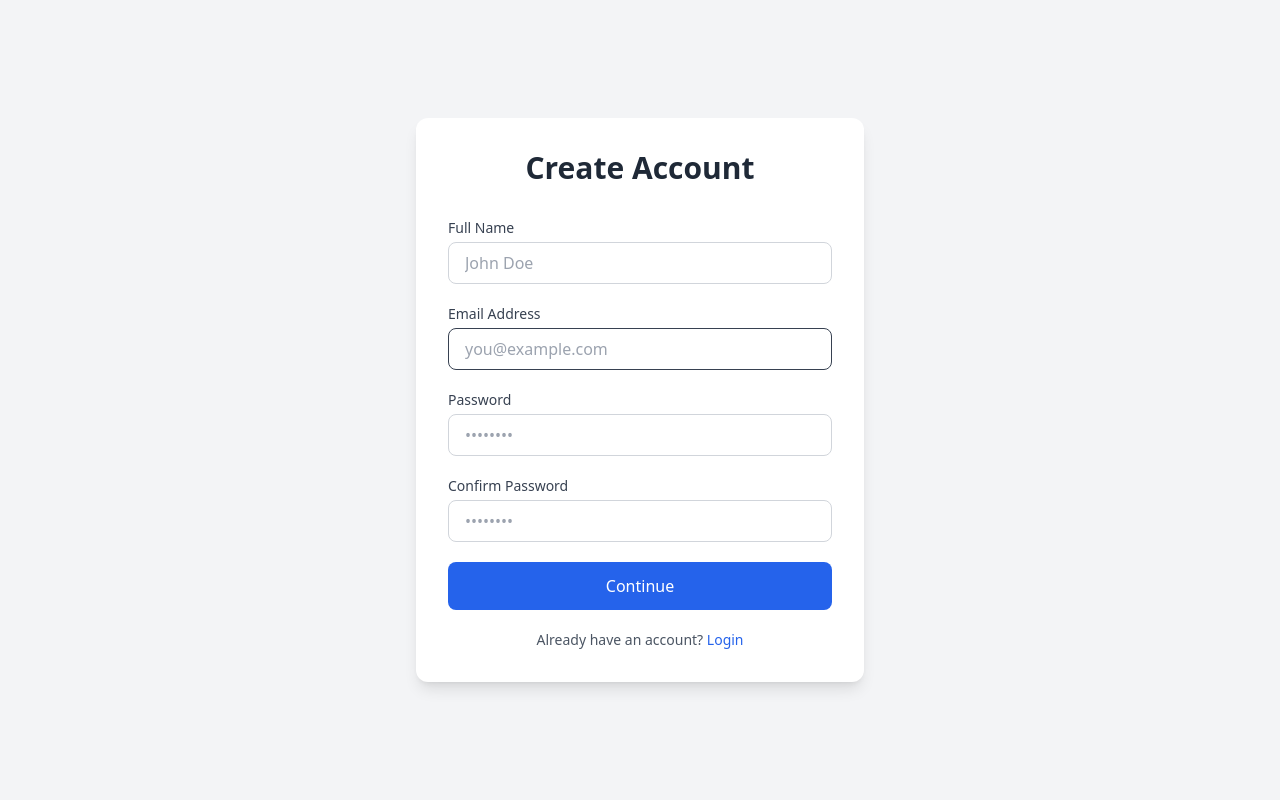
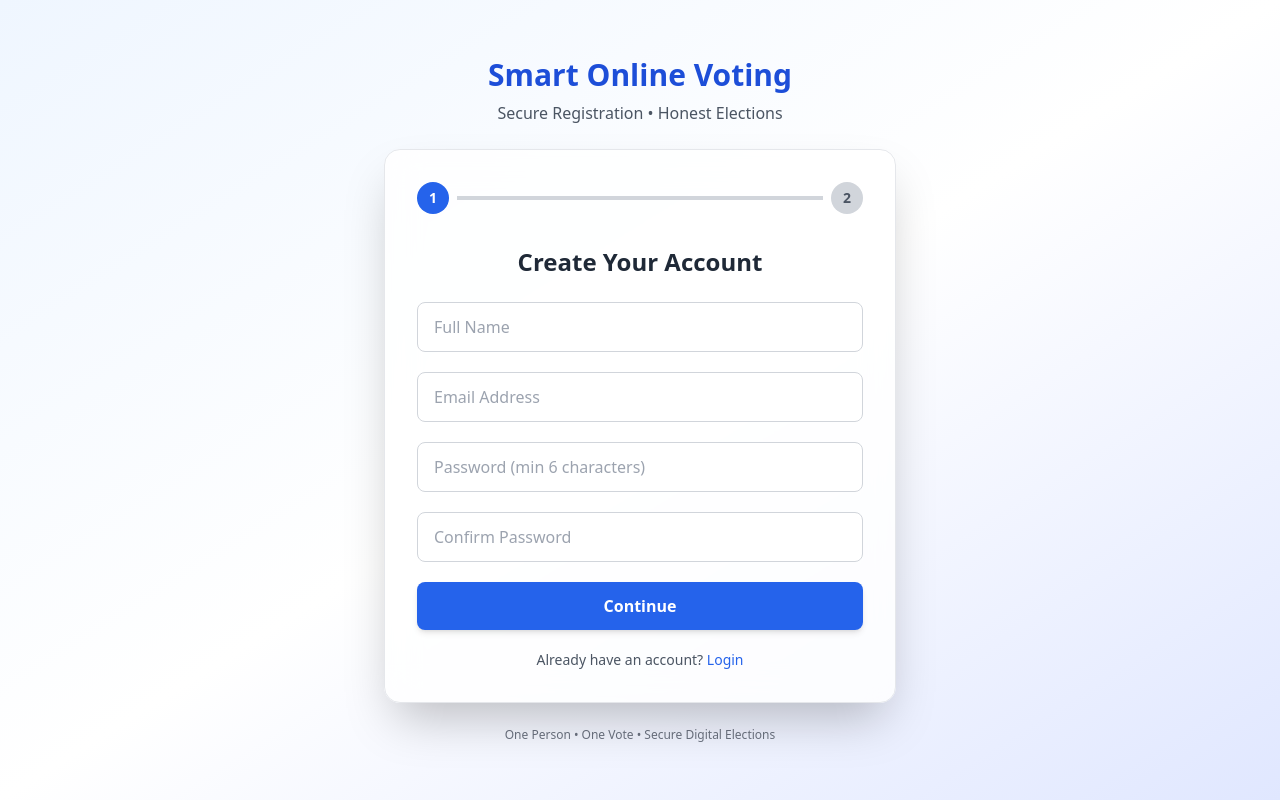
Before and after one commit to R-Monika-21/voting, a React (Create React App) app in the folder frontend/: page /register in a window 1280 px wide. Built offline with nearby package versions, Linux system fonts and the light colour scheme.

Commit message:
UI is enhanced for some pages

```diff
--- a/frontend/src/pages/Login.js
+++ b/frontend/src/pages/Login.js
@@ -1,13 +1,12 @@
 // src/pages/Login.js
 import React, { useState } from 'react';
 import { useNavigate } from 'react-router-dom';
-import axios from 'axios';
 import API from "../api";
 
 const Login = () => {
   const navigate = useNavigate();
 
-  const [loginType, setLoginType] = useState('voter'); // 'voter' or 'admin'
+  const [loginType, setLoginType] = useState('voter');
   const [email, setEmail] = useState('');
   const [password, setPassword] = useState('');
   const [error, setError] = useState('');
@@ -30,9 +29,8 @@ const Login = () => {
           localStorage.setItem('user', JSON.stringify({
             id: response.data.voter.id,
             email: response.data.voter.email,
-            name: response.data.voter.name || email.split('@')[0], // fallback
+            name: response.data.voter.name || email.split('@')[0],
           }));
-          // localStorage.setItem('token', response.data.token || ''); // if you add JWT later
 
           navigate('/voter-dashboard', { replace: true });
         }
@@ -59,46 +57,66 @@ const Login = () => {
   };
 
   return (
-    <div className="min-h-screen flex items-center justify-center bg-gray-100 dark:bg-gray-900 py-12 px-4">
-      <div className="max-w-md w-full bg-white dark:bg-gray-800 rounded-xl shadow-lg p-8">
-        <h2 className="text-3xl font-bold text-center mb-8 text-gray-800 dark:text-white">
-          Login to Voting System
+    <div className="min-h-screen flex items-center justify-center bg-gradient-to-br from-blue-50 via-white to-indigo-100 px-4">
+
+      <div className="w-full max-w-md">
+
+        {/* Header */}
+        <div className="text-center mb-8">
+          <h1 className="text-3xl font-extrabold text-blue-700">
+            Smart Online Voting
+          </h1>
+          <p className="text-gray-600 mt-2">
+            Secure • Transparent • Trusted
+          </p>
+        </div>
+
+        {/* Login Card */}
+        <div className="bg-white/80 backdrop-blur-lg border border-gray-200 rounded-2xl shadow-2xl p-8 transition-all duration-300">
+
+          <h2 className="text-2xl font-bold text-center text-gray-800 mb-6">
+            Login to Your Account
           </h2>
 
-        <div className="flex justify-center gap-4 mb-8">
+          {/* Toggle Buttons */}
+          <div className="flex bg-gray-100 rounded-xl p-1 mb-6">
             <button
               type="button"
               onClick={() => setLoginType('voter')}
-            className={`px-6 py-3 rounded-lg font-medium transition ${
+              className={`w-1/2 py-2 rounded-lg font-semibold transition-all duration-300 ${
                 loginType === 'voter'
-                ? 'bg-blue-600 text-white'
-                : 'bg-gray-200 dark:bg-gray-700 text-gray-800 dark:text-gray-200 hover:bg-gray-300'
+                  ? 'bg-blue-600 text-white shadow-md'
+                  : 'text-gray-600 hover:bg-gray-200'
               }`}
             >
-            Voter Login
+              🗳️ Voter
             </button>
+
             <button
               type="button"
               onClick={() => setLoginType('admin')}
-            className={`px-6 py-3 rounded-lg font-medium transition ${
+              className={`w-1/2 py-2 rounded-lg font-semibold transition-all duration-300 ${
                 loginType === 'admin'
-                ? 'bg-red-600 text-white'
-                : 'bg-gray-200 dark:bg-gray-700 text-gray-800 dark:text-gray-200 hover:bg-gray-300'
+                  ? 'bg-green-600 text-white shadow-md'
+                  : 'text-gray-600 hover:bg-gray-200'
               }`}
             >
-            Admin Login
+              🛠 Admin
             </button>
           </div>
 
+          {/* Error Message */}
           {error && (
-          <div className="bg-red-100 dark:bg-red-900 border border-red-400 text-red-700 dark:text-red-200 px-4 py-3 rounded mb-6">
+            <div className="bg-red-100 border border-red-300 text-red-700 px-4 py-3 rounded-lg mb-5 text-sm">
               {error}
             </div>
           )}
 
-        <form onSubmit={handleSubmit} className="space-y-6">
+          {/* Form */}
+          <form onSubmit={handleSubmit} className="space-y-5">
+
             <div>
-            <label className="block text-sm font-medium text-gray-700 dark:text-gray-300 mb-1">
+              <label className="block text-sm font-medium text-gray-700 mb-1">
                 Email Address
               </label>
               <input
@@ -106,13 +124,13 @@ const Login = () => {
                 value={email}
                 onChange={(e) => setEmail(e.target.value.trim().toLowerCase())}
                 required
-              className="w-full px-4 py-2 border border-gray-300 dark:border-gray-600 rounded-lg bg-white dark:bg-gray-700 text-gray-900 dark:text-white focus:ring-2 focus:ring-blue-500 focus:border-blue-500"
                 placeholder="you@example.com"
+                className="w-full px-4 py-3 rounded-lg border border-gray-300 focus:ring-2 focus:ring-blue-500 focus:border-blue-500 transition outline-none"
               />
             </div>
 
             <div>
-            <label className="block text-sm font-medium text-gray-700 dark:text-gray-300 mb-1">
+              <label className="block text-sm font-medium text-gray-700 mb-1">
                 Password
               </label>
               <input
@@ -120,34 +138,45 @@ const Login = () => {
                 value={password}
                 onChange={(e) => setPassword(e.target.value)}
                 required
-              className="w-full px-4 py-2 border border-gray-300 dark:border-gray-600 rounded-lg bg-white dark:bg-gray-700 text-gray-900 dark:text-white focus:ring-2 focus:ring-blue-500 focus:border-blue-500"
                 placeholder="••••••••"
+                className="w-full px-4 py-3 rounded-lg border border-gray-300 focus:ring-2 focus:ring-blue-500 focus:border-blue-500 transition outline-none"
               />
             </div>
 
             <button
               type="submit"
               disabled={loading}
-            className={`w-full py-3 rounded-lg font-medium text-white transition ${
-              loginType === 'voter' ? 'bg-blue-600 hover:bg-blue-700' : 'bg-red-600 hover:bg-red-700'
+              className={`w-full py-3 rounded-lg font-semibold text-white text-lg transition duration-300 shadow-md ${
+                loginType === 'voter'
+                  ? 'bg-blue-600 hover:bg-blue-700'
+                  : 'bg-green-600 hover:bg-green-700'
               } disabled:opacity-50`}
             >
               {loading ? 'Logging in...' : `Login as ${loginType === 'voter' ? 'Voter' : 'Admin'}`}
             </button>
           </form>
 
+          {/* Register Link */}
           {loginType === 'voter' && (
-          <p className="text-center text-sm text-gray-600 dark:text-gray-400 mt-6">
-            Don't have an account?{' '}
+            <p className="text-center text-sm text-gray-600 mt-6">
+              Don’t have an account?{' '}
               <button
                 type="button"
                 onClick={() => navigate('/register')}
-              className="text-blue-600 dark:text-blue-400 hover:underline"
+                className="text-blue-600 font-medium hover:underline"
               >
                 Register here
               </button>
             </p>
           )}
+
+        </div>
+
+        {/* Footer */}
+        <p className="text-center text-xs text-gray-500 mt-6">
+          Every Vote Matters • Powered by Secure Authentication
+        </p>
+
       </div>
     </div>
   );
--- a/frontend/src/pages/VoterRegister.js
+++ b/frontend/src/pages/VoterRegister.js
@@ -1,22 +1,18 @@
 // src/components/Register.js
 import React, { useState } from 'react';
 import { useNavigate } from 'react-router-dom';
-import axios from 'axios';
 import API from "../api";
 
 const Register = () => {
   const navigate = useNavigate();
 
-  // Step 1: Account creation
   const [step, setStep] = useState(1);
 
-  // Step 1 fields
   const [name, setName] = useState('');
   const [email, setEmail] = useState('');
   const [password, setPassword] = useState('');
   const [confirmPassword, setConfirmPassword] = useState('');
 
-  // Step 2 fields
   const [studentName, setStudentName] = useState('');
   const [rollNo, setRollNo] = useState('');
   const [major, setMajor] = useState('B.E');
@@ -43,7 +39,6 @@ const Register = () => {
     setLoading(true);
 
     try {
-      // Check if email already exists
       const checkRes = await API.post('/api/voter/check-email', { email });
 
       if (checkRes.data.exists) {
@@ -52,8 +47,7 @@ const Register = () => {
         return;
       }
 
-      // Proceed to step 2
-      setStudentName(name); // pre-fill student name with the name they entered
+      setStudentName(name);
       setStep(2);
     } catch (err) {
       setError(err.response?.data?.message || "Something went wrong");
@@ -81,7 +75,6 @@ const Register = () => {
       const response = await API.post('/api/voter/register', voterData);
 
       if (response.data.success) {
-        // You can store token/user info here if your login returns one
         alert("Registration successful! Please login.");
         navigate('/voter-dashboard');
       }
@@ -93,91 +86,106 @@ const Register = () => {
   };
 
   return (
-    <div className="min-h-screen flex items-center justify-center bg-gray-100 py-12 px-4">
-      <div className="max-w-md w-full bg-white rounded-xl shadow-lg p-8">
+    <div className="min-h-screen flex items-center justify-center bg-gradient-to-br from-blue-50 via-white to-indigo-100 px-4 py-10">
 
-        <h2 className="text-3xl font-bold text-center mb-8 text-gray-800">
-          {step === 1 ? "Create Account" : "Complete Your Profile"}
+      <div className="w-full max-w-lg">
+
+        {/* Header */}
+        <div className="text-center mb-6">
+          <h1 className="text-3xl font-extrabold text-blue-700">
+            Smart Online Voting
+          </h1>
+          <p className="text-gray-600 mt-2">
+            Secure Registration • Honest Elections
+          </p>
+        </div>
+
+        {/* Card */}
+        <div className="bg-white/80 backdrop-blur-lg border border-gray-200 rounded-2xl shadow-2xl p-8 transition-all duration-300">
+
+          {/* Step Indicator */}
+          <div className="flex items-center justify-center mb-8">
+            <div className={`w-8 h-8 flex items-center justify-center rounded-full font-bold text-sm ${
+              step === 1 ? "bg-blue-600 text-white" : "bg-green-500 text-white"
+            }`}>
+              1
+            </div>
+
+            <div className={`flex-1 h-1 mx-2 ${
+              step === 2 ? "bg-green-500" : "bg-gray-300"
+            }`} />
+
+            <div className={`w-8 h-8 flex items-center justify-center rounded-full font-bold text-sm ${
+              step === 2 ? "bg-green-600 text-white" : "bg-gray-300 text-gray-600"
+            }`}>
+              2
+            </div>
+          </div>
+
+          <h2 className="text-2xl font-bold text-center text-gray-800 mb-6">
+            {step === 1 ? "Create Your Account" : "Complete Your Profile"}
           </h2>
 
           {error && (
-          <div className="bg-red-100 border border-red-400 text-red-700 px-4 py-3 rounded mb-6">
+            <div className="bg-red-100 border border-red-300 text-red-700 px-4 py-3 rounded-lg mb-6 text-sm">
               {error}
             </div>
           )}
 
+          {/* STEP 1 */}
           {step === 1 && (
             <form onSubmit={handleStep1Submit} className="space-y-5">
-            <div>
-              <label className="block text-sm font-medium text-gray-700 mb-1">
-                Full Name
-              </label>
+
               <input
                 type="text"
                 value={name}
                 onChange={(e) => setName(e.target.value)}
                 required
-                className="w-full px-4 py-2 border border-gray-300 rounded-lg focus:ring-2 focus:ring-blue-500 focus:border-blue-500"
-                placeholder="John Doe"
+                placeholder="Full Name"
+                className="w-full px-4 py-3 rounded-lg border border-gray-300 focus:ring-2 focus:ring-blue-500 focus:border-blue-500 transition outline-none"
               />
-            </div>
 
-            <div>
-              <label className="block text-sm font-medium text-gray-700 mb-1">
-                Email Address
-              </label>
               <input
                 type="email"
                 value={email}
                 onChange={(e) => setEmail(e.target.value)}
                 required
-                className="w-full px-4 py-2 border border-gray-700 rounded-lg focus:ring-2 focus:ring-blue-500 focus:border-blue-500"
-                placeholder="you@example.com"
+                placeholder="Email Address"
+                className="w-full px-4 py-3 rounded-lg border border-gray-300 focus:ring-2 focus:ring-blue-500 focus:border-blue-500 transition outline-none"
               />
-            </div>
 
-            <div>
-              <label className="block text-sm font-medium text-gray-700 mb-1">
-                Password
-              </label>
               <input
                 type="password"
                 value={password}
                 onChange={(e) => setPassword(e.target.value)}
                 required
-                className="w-full px-4 py-2 border border-gray-300 rounded-lg focus:ring-2 focus:ring-blue-500 focus:border-blue-500"
-                placeholder="••••••••"
+                placeholder="Password (min 6 characters)"
+                className="w-full px-4 py-3 rounded-lg border border-gray-300 focus:ring-2 focus:ring-blue-500 focus:border-blue-500 transition outline-none"
               />
-            </div>
 
-            <div>
-              <label className="block text-sm font-medium text-gray-700 mb-1">
-                Confirm Password
-              </label>
               <input
                 type="password"
                 value={confirmPassword}
                 onChange={(e) => setConfirmPassword(e.target.value)}
                 required
-                className="w-full px-4 py-2 border border-gray-300 rounded-lg focus:ring-2 focus:ring-blue-500 focus:border-blue-500"
-                placeholder="••••••••"
+                placeholder="Confirm Password"
+                className="w-full px-4 py-3 rounded-lg border border-gray-300 focus:ring-2 focus:ring-blue-500 focus:border-blue-500 transition outline-none"
               />
-            </div>
 
               <button
                 type="submit"
                 disabled={loading}
-              className="w-full bg-blue-600 text-white py-3 rounded-lg font-medium hover:bg-blue-700 transition disabled:opacity-50"
+                className="w-full bg-blue-600 text-white py-3 rounded-lg font-semibold hover:bg-blue-700 transition shadow-md disabled:opacity-50"
               >
                 {loading ? "Checking..." : "Continue"}
               </button>
 
-            <p className="text-center text-sm text-gray-600 mt-4">
-              Already have an account?{' '}
+              <p className="text-center text-sm text-gray-600">
+                Already have an account?{" "}
                 <button
                   type="button"
                   onClick={() => navigate('/login')}
-                className="text-blue-600 hover:underline"
+                  className="text-blue-600 font-medium hover:underline"
                 >
                   Login
                 </button>
@@ -185,44 +193,33 @@ const Register = () => {
             </form>
           )}
 
+          {/* STEP 2 */}
           {step === 2 && (
             <form onSubmit={handleFinalSubmit} className="space-y-5">
-            <div>
-              <label className="block text-sm font-medium text-gray-700 mb-1">
-                Student Name
-              </label>
+
               <input
                 type="text"
                 value={studentName}
                 onChange={(e) => setStudentName(e.target.value)}
                 required
-                className="w-full px-4 py-2 border border-gray-300 rounded-lg focus:ring-2 focus:ring-blue-500 focus:border-blue-500"
+                placeholder="Student Name"
+                className="w-full px-4 py-3 rounded-lg border border-gray-300 focus:ring-2 focus:ring-green-500 focus:border-green-500 transition outline-none"
               />
-            </div>
 
-            <div>
-              <label className="block text-sm font-medium text-gray-700 mb-1">
-                Roll Number
-              </label>
               <input
                 type="text"
                 value={rollNo}
                 onChange={(e) => setRollNo(e.target.value)}
                 required
-                placeholder="21CS045"
-                className="w-full px-4 py-2 border border-gray-300 rounded-lg focus:ring-2 focus:ring-blue-500 focus:border-blue-500"
+                placeholder="Roll Number (e.g., 21CS045)"
+                className="w-full px-4 py-3 rounded-lg border border-gray-300 focus:ring-2 focus:ring-green-500 focus:border-green-500 transition outline-none"
               />
-            </div>
 
-            <div>
-              <label className="block text-sm font-medium text-gray-700 mb-1">
-                Major
-              </label>
               <select
                 value={major}
                 onChange={(e) => setMajor(e.target.value)}
                 required
-                className="w-full px-4 py-2 border border-gray-300 rounded-lg focus:ring-2 focus:ring-blue-500 focus:border-blue-500"
+                className="w-full px-4 py-3 rounded-lg border border-gray-300 focus:ring-2 focus:ring-green-500 focus:border-green-500 transition outline-none"
               >
                 <option value="B.E">B.E</option>
                 <option value="B.Tech">B.Tech</option>
@@ -230,26 +227,16 @@ const Register = () => {
                 <option value="M.Tech">M.Tech</option>
                 <option value="MBA">MBA</option>
               </select>
-            </div>
 
-            <div>
-              <label className="block text-sm font-medium text-gray-700 mb-1">
-                Course / Department
-              </label>
               <input
                 type="text"
                 value={course}
                 onChange={(e) => setCourse(e.target.value)}
                 required
-                placeholder="Computer Science and Engineering"
-                className="w-full px-4 py-2 border border-gray-300 rounded-lg focus:ring-2 focus:ring-blue-500 focus:border-blue-500"
+                placeholder="Course / Department"
+                className="w-full px-4 py-3 rounded-lg border border-gray-300 focus:ring-2 focus:ring-green-500 focus:border-green-500 transition outline-none"
               />
-            </div>
 
-            <div>
-              <label className="block text-sm font-medium text-gray-700 mb-1">
-                Year of Study
-              </label>
               <input
                 type="number"
                 value={year}
@@ -257,15 +244,14 @@ const Register = () => {
                 required
                 min="1"
                 max="5"
-                placeholder="1 / 2 / 3 / 4"
-                className="w-full px-4 py-2 border border-gray-300 rounded-lg focus:ring-2 focus:ring-blue-500 focus:border-blue-500"
+                placeholder="Year of Study (1-5)"
+                className="w-full px-4 py-3 rounded-lg border border-gray-300 focus:ring-2 focus:ring-green-500 focus:border-green-500 transition outline-none"
               />
-            </div>
 
               <button
                 type="submit"
                 disabled={loading}
-              className="w-full bg-green-600 text-white py-3 rounded-lg font-medium hover:bg-green-700 transition disabled:opacity-50"
+                className="w-full bg-green-600 text-white py-3 rounded-lg font-semibold hover:bg-green-700 transition shadow-md disabled:opacity-50"
               >
                 {loading ? "Registering..." : "Complete Registration"}
               </button>
@@ -273,13 +259,19 @@ const Register = () => {
               <button
                 type="button"
                 onClick={() => setStep(1)}
-              className="w-full text-gray-600 hover:text-gray-800 mt-2"
+                className="w-full text-gray-500 hover:text-gray-800 mt-2"
               >
                 ← Back to Account Details
               </button>
             </form>
           )}
         </div>
+
+        <p className="text-center text-xs text-gray-500 mt-6">
+          One Person • One Vote • Secure Digital Elections
+        </p>
+
+      </div>
     </div>
   );
 };
```
Also changed, not shown: frontend/src/pages/Landing.js (+36 -15 lines). Lines whose indentation alone changed are shown as unchanged.
